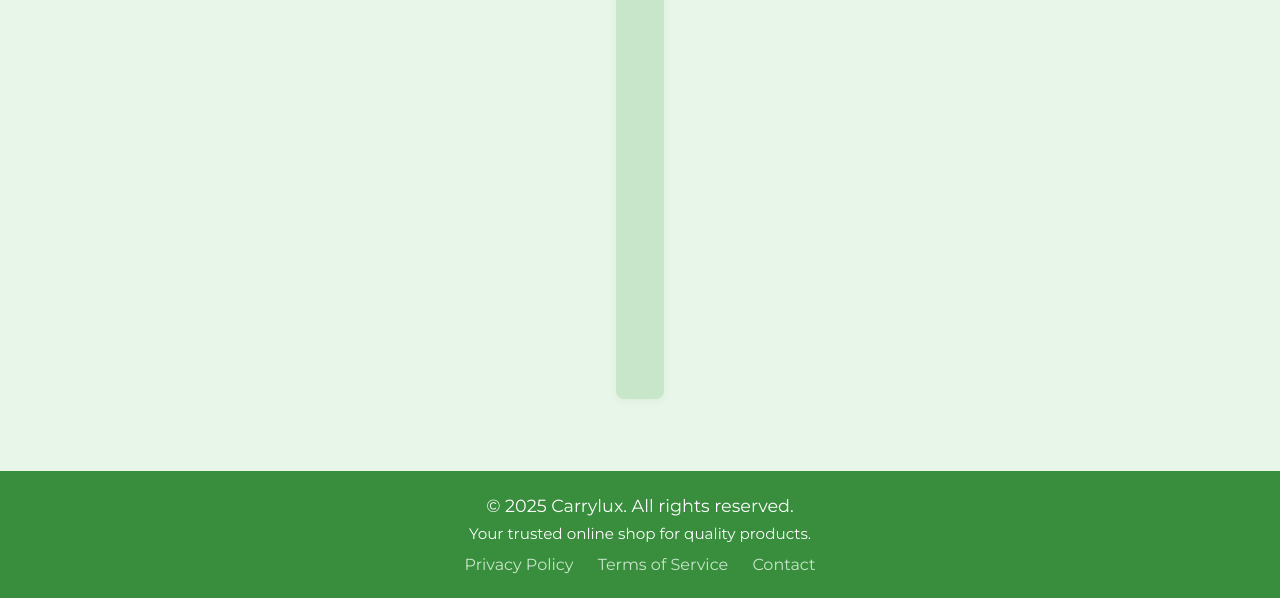
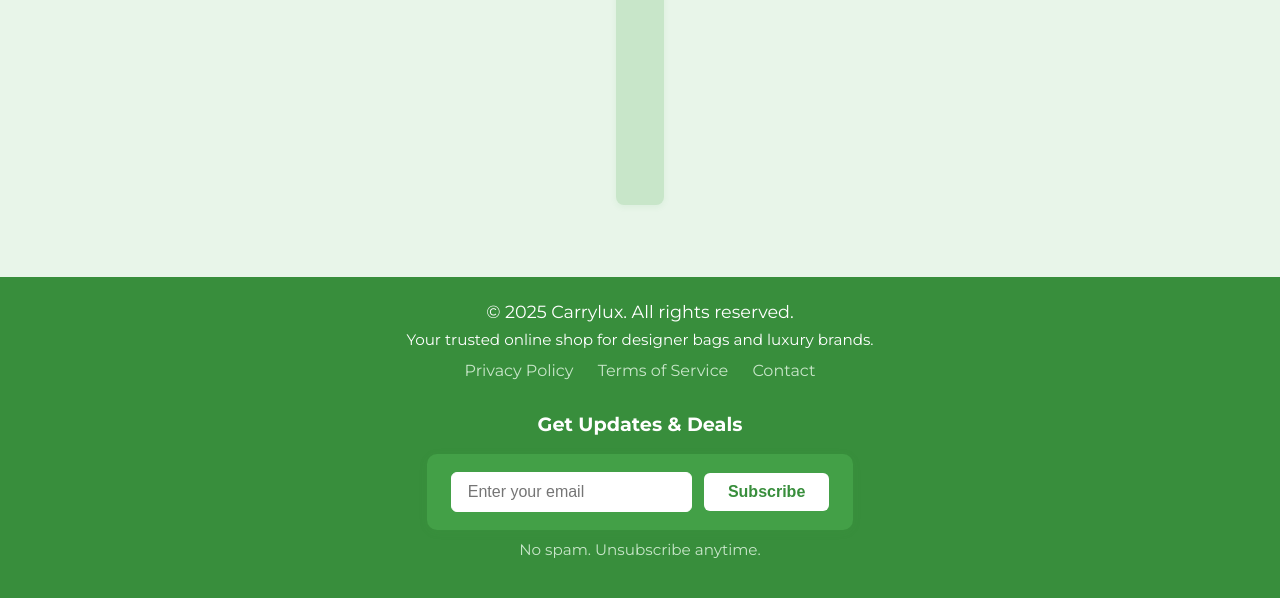
Before and after one commit to WangilaPrish/carrylux, a Django app: template shop/templates/base.html in a window 1280 px wide. Shown: the part 202-800 px from the top of the page. Run offline with Django 5.2, Linux system fonts and the light colour scheme; the template is opened without the code that fills it, so the values that code supplies are empty; parts of the project's set-up code (start-up, migrations or seed data) failed here and were passed over.

Commit message:
Refactor landing page structure for improved layout and user engagement

```diff
--- a/shop/templates/base.html
+++ b/shop/templates/base.html
@@ -74,11 +74,24 @@
         <div style="max-width:900px;margin:auto;">
             <p style="margin:0;font-size:1.1em;font-weight:500;">&copy; {{ now|default:2025 }} Carrylux. All rights
                 reserved.</p>
-            <p style="margin:8px 0 0 0;font-size:0.95em;">Your trusted online shop for quality products.</p>
+            <p style="margin:8px 0 0 0;font-size:0.95em;">Your trusted online shop for designer bags and luxury brands.
+            </p>
             <div style="margin-top:12px;">
                 <a href="#" style="color:#c8e6c9;margin:0 10px;text-decoration:none;">Privacy Policy</a>
                 <a href="#" style="color:#c8e6c9;margin:0 10px;text-decoration:none;">Terms of Service</a>
                 <a href="#" style="color:#c8e6c9;margin:0 10px;text-decoration:none;">Contact</a>
+            </div>
+            <!-- Newsletter Signup -->
+            <div style="margin:32px auto 0 auto;max-width:600px;text-align:center;">
+                <h2 style="color:#fff;font-size:1.2em;font-weight:600;margin-bottom:18px;">Get Updates &amp; Deals</h2>
+                <form
+                    style="display:inline-block;background:#43a047;padding:18px 24px;border-radius:10px;box-shadow:0 2px 8px rgba(67,160,71,0.10);">
+                    <input type="email" placeholder="Enter your email" required
+                        style="padding:10px 16px;border-radius:6px;border:1px solid #fff;font-size:1em;margin-right:8px;">
+                    <button type="submit"
+                        style="background:#fff;color:#388e3c;padding:10px 24px;border:none;border-radius:6px;font-size:1em;font-weight:600;cursor:pointer;">Subscribe</button>
+                </form>
+                <p style="color:#c8e6c9;font-size:0.95em;margin-top:10px;">No spam. Unsubscribe anytime.</p>
             </div>
         </div>
     </footer>
```
Also changed, not shown: shop/templates/landing.html (+14 -12 lines).
